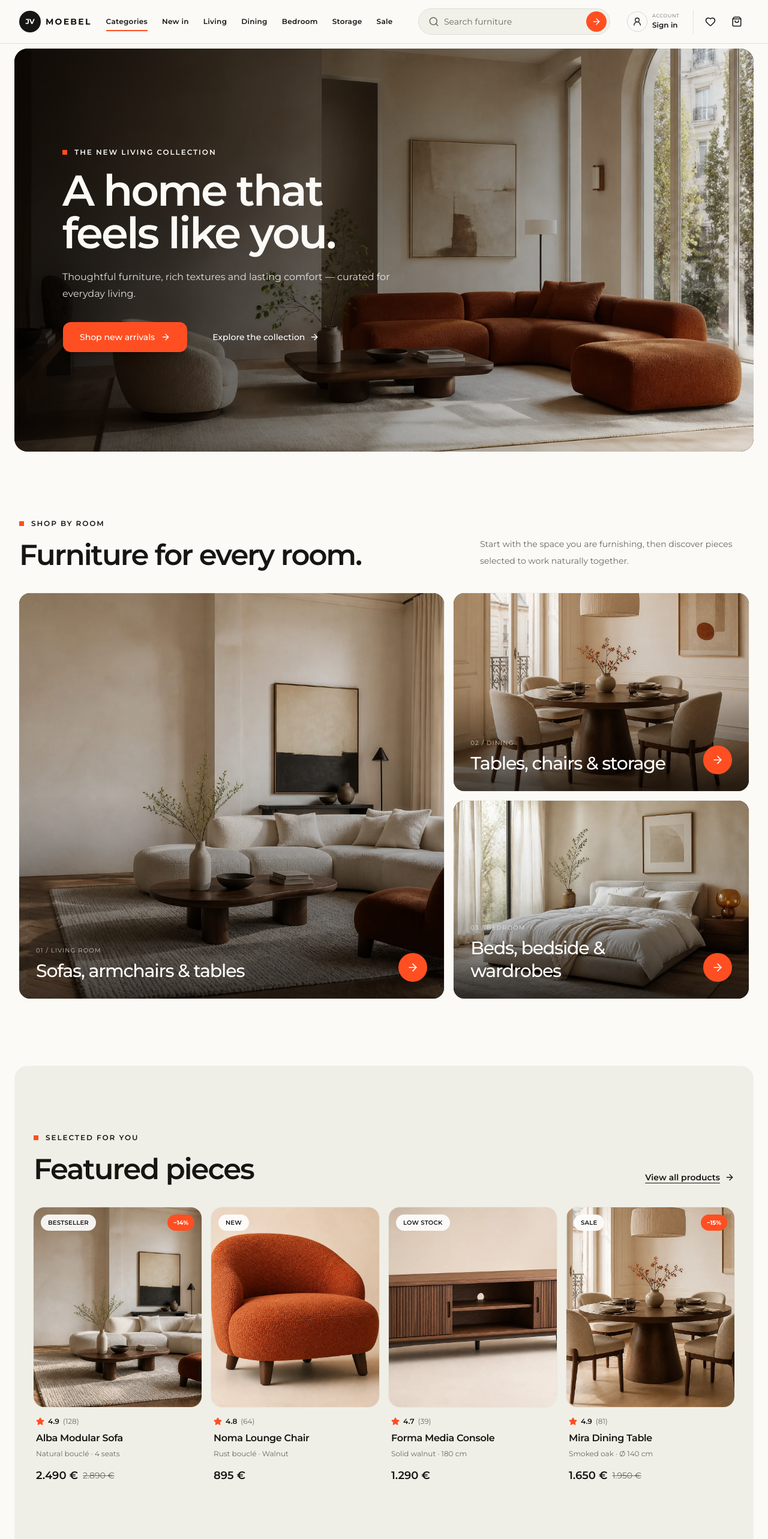
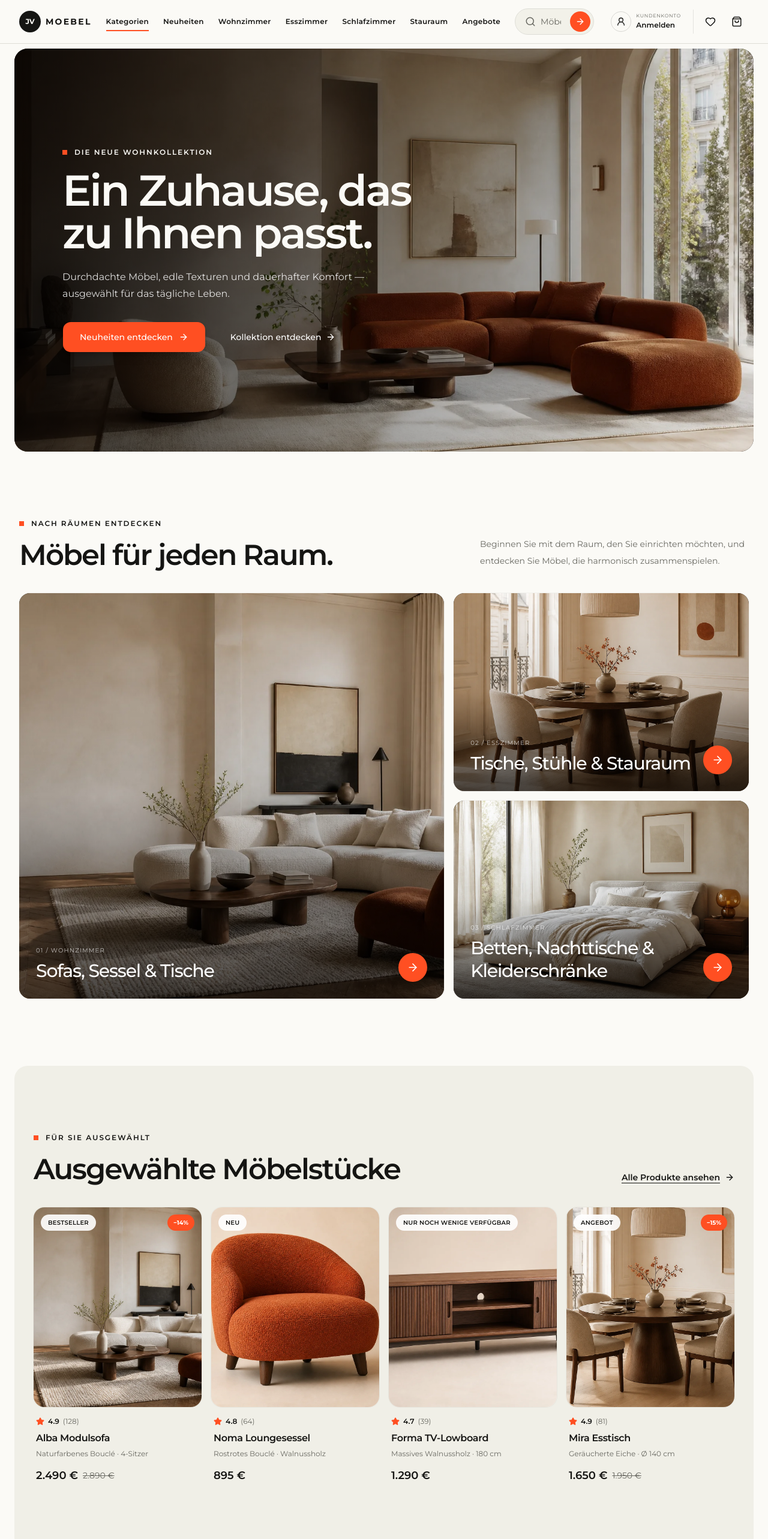
Before and after one commit to AutomatonSoft/jvmoebel-shopware-front, a Next.js app: page / in a window 1280 px wide. Shown: the top 2566 px of the page at 60% size. Built offline with nearby package versions, Linux system fonts and the light colour scheme.

Commit message:
feat(home): localize homepage to German

```diff
--- a/src/app/layout.tsx
+++ b/src/app/layout.tsx
@@ -34,7 +34,7 @@ export default async function RootLayout({ children }: LayoutProps<"/">) {
     ]);
 
   return (
-    <html lang="en" className={`${montserrat.variable} h-full antialiased`}>
+    <html lang="de" className={`${montserrat.variable} h-full antialiased`}>
       <body className="flex min-h-full flex-col">
         <StoreHeader branding={branding} navigation={navigation} />
         {children}
--- a/src/features/cms/fixtures/home-page.ts
+++ b/src/features/cms/fixtures/home-page.ts
@@ -27,21 +27,21 @@ export const homeCmsPageMock = {
               slot: "content",
               type: "jv-hero",
               data: {
-                eyebrow: "The new living collection",
-                title: "A home that feels like you.",
+                eyebrow: "Die neue Wohnkollektion",
+                title: "Ein Zuhause, das zu Ihnen passt.",
                 description:
-                  "Thoughtful furniture, rich textures and lasting comfort — curated for everyday living.",
+                  "Durchdachte Möbel, edle Texturen und dauerhafter Komfort — ausgewählt für das tägliche Leben.",
                 image: {
-                  alt: "Warm contemporary living room with an ivory sofa",
+                  alt: "Modernes, warm eingerichtetes Wohnzimmer mit elfenbeinfarbenem Sofa",
                   url: "/images/hero-editorial.webp",
                 },
                 primaryLink: {
-                  label: "Shop new arrivals",
+                  label: "Neuheiten entdecken",
                   size: "large",
                   url: "/new-in",
                 },
                 secondaryLink: {
-                  label: "Explore the collection",
+                  label: "Kollektion entdecken",
                   size: "medium",
                   url: "/living",
                 },
@@ -59,45 +59,45 @@ export const homeCmsPageMock = {
               slot: "content",
               type: "jv-room-grid",
               data: {
-                eyebrow: "Shop by room",
-                title: "Furniture for every room.",
+                eyebrow: "Nach Räumen entdecken",
+                title: "Möbel für jeden Raum.",
                 description:
-                  "Start with the space you are furnishing, then discover pieces selected to work naturally together.",
+                  "Beginnen Sie mit dem Raum, den Sie einrichten möchten, und entdecken Sie Möbel, die harmonisch zusammenspielen.",
                 rooms: {
                   livingRoom: {
                     featured: 1,
                     id: "living-room",
                     image: {
-                      alt: "Contemporary living room",
+                      alt: "Modern eingerichtetes Wohnzimmer",
                       url: "/images/hero-living.webp",
                     },
-                    label: "Living room",
+                    label: "Wohnzimmer",
                     position: 0,
-                    title: "Sofas, armchairs & tables",
+                    title: "Sofas, Sessel & Tische",
                     url: "/living",
                   },
                   diningRoom: {
                     featured: 0,
                     id: "dining-room",
                     image: {
-                      alt: "Warm walnut dining room",
+                      alt: "Warm eingerichtetes Esszimmer mit Walnussholz",
                       url: "/images/dining-room.webp",
                     },
-                    label: "Dining",
+                    label: "Esszimmer",
                     position: 1,
-                    title: "Tables, chairs & storage",
+                    title: "Tische, Stühle & Stauraum",
                     url: "/dining",
                   },
                   bedroom: {
                     featured: 0,
                     id: "bedroom",
                     image: {
-                      alt: "Quiet neutral bedroom",
+                      alt: "Ruhiges Schlafzimmer in neutralen Farben",
                       url: "/images/bedroom.webp",
                     },
-                    label: "Bedroom",
+                    label: "Schlafzimmer",
                     position: 2,
-                    title: "Beds, bedside & wardrobes",
+                    title: "Betten, Nachttische & Kleiderschränke",
                     url: "/bedroom",
                   },
                 },
@@ -116,7 +116,7 @@ export const homeCmsPageMock = {
               type: "jv-product-grid",
               data: {
                 currency: "EUR",
-                eyebrow: "Selected for you",
+                eyebrow: "Für Sie ausgewählt",
                 locale: "de-DE",
                 products: {
                   alba: {
@@ -129,7 +129,7 @@ export const homeCmsPageMock = {
                     },
                     cover: {
                       media: {
-                        alt: "Alba modular sofa in a warm living room",
+                        alt: "Alba Modulsofa in einem warm eingerichteten Wohnzimmer",
                         url: "/images/hero-living.webp",
                       },
                     },
@@ -138,19 +138,19 @@ export const homeCmsPageMock = {
                     ratingAverage: 4.9,
                     reviewCount: 128,
                     translated: {
-                      description: "Natural bouclé · 4 seats",
-                      name: "Alba Modular Sofa",
+                      description: "Naturfarbenes Bouclé · 4-Sitzer",
+                      name: "Alba Modulsofa",
                     },
                     url: "/product/alba",
                   },
                   noma: {
-                    badge: "New",
+                    badge: "Neu",
                     calculatedPrice: {
                       unitPrice: 895,
                     },
                     cover: {
                       media: {
-                        alt: "Noma rust lounge chair",
+                        alt: "Noma Loungesessel in Rostrot",
                         url: "/images/lounge-chair.webp",
                       },
                     },
@@ -159,19 +159,19 @@ export const homeCmsPageMock = {
                     ratingAverage: 4.8,
                     reviewCount: 64,
                     translated: {
-                      description: "Rust bouclé · Walnut",
-                      name: "Noma Lounge Chair",
+                      description: "Rostrotes Bouclé · Walnussholz",
+                      name: "Noma Loungesessel",
                     },
                     url: "/product/noma",
                   },
                   forma: {
-                    badge: "Low stock",
+                    badge: "Nur noch wenige verfügbar",
                     calculatedPrice: {
                       unitPrice: 1290,
                     },
                     cover: {
                       media: {
-                        alt: "Forma solid walnut media console",
+                        alt: "Forma TV-Lowboard aus massivem Walnussholz",
                         url: "/images/media-console.webp",
                       },
                     },
@@ -180,13 +180,13 @@ export const homeCmsPageMock = {
                     ratingAverage: 4.7,
                     reviewCount: 39,
                     translated: {
-                      description: "Solid walnut · 180 cm",
-                      name: "Forma Media Console",
+                      description: "Massives Walnussholz · 180 cm",
+                      name: "Forma TV-Lowboard",
                     },
                     url: "/product/forma",
                   },
                   mira: {
-                    badge: "Sale",
+                    badge: "Angebot",
                     calculatedPrice: {
                       listPrice: {
                         price: 1950,
@@ -195,7 +195,7 @@ export const homeCmsPageMock = {
                     },
                     cover: {
                       media: {
-                        alt: "Mira table in a warm walnut dining room",
+                        alt: "Mira Tisch in einem warm eingerichteten Esszimmer",
                         url: "/images/dining-room.webp",
                       },
                     },
@@ -204,15 +204,15 @@ export const homeCmsPageMock = {
                     ratingAverage: 4.9,
                     reviewCount: 81,
                     translated: {
-                      description: "Smoked oak · Ø 140 cm",
-                      name: "Mira Dining Table",
+                      description: "Geräucherte Eiche · Ø 140 cm",
+                      name: "Mira Esstisch",
                     },
                     url: "/product/mira",
                   },
                 },
-                title: "Featured pieces",
+                title: "Ausgewählte Möbelstücke",
                 viewAll: {
-                  label: "View all products",
+                  label: "Alle Produkte ansehen",
                   url: "/shop",
                 },
               },
@@ -229,17 +229,19 @@ export const homeCmsPageMock = {
               slot: "content",
               type: "jv-newsletter",
               data: {
-                buttonLabel: "Join us",
+                buttonLabel: "Anmelden",
                 buttonSize: "large",
                 description:
-                  "Room guides, material care and first access to new pieces. No daily emails.",
-                errorMessage: "Subscription failed. Please try again.",
-                eyebrow: "The good-room letter",
-                invalidEmailMessage: "Enter a valid email address.",
-                placeholder: "Your email address",
+                  "Einrichtungstipps, Materialpflege und früher Zugang zu neuen Möbelstücken. Keine täglichen E-Mails.",
+                errorMessage:
+                  "Die Anmeldung ist fehlgeschlagen. Bitte versuchen Sie es erneut.",
+                eyebrow: "Der Newsletter für schönes Wohnen",
+                invalidEmailMessage:
+                  "Bitte geben Sie eine gültige E-Mail-Adresse ein.",
+                placeholder: "Ihre E-Mail-Adresse",
                 storefrontUrl: "http://localhost:3000",
-                successMessage: "You're on the list. Welcome home.",
-                title: "Useful ideas, occasionally.",
+                successMessage: "Sie sind dabei. Willkommen zu Hause.",
+                title: "Gute Ideen, gelegentlich.",
               },
             },
           ],
--- a/src/features/storefront-shell/components/category-menu.tsx
+++ b/src/features/storefront-shell/components/category-menu.tsx
@@ -15,7 +15,7 @@ export type CategoryMenuProps = {
 };
 
 function getChildrenLabel(count: number) {
-  return `${count} ${count === 1 ? "subcategory" : "subcategories"}`;
+  return `${count} ${count === 1 ? "Unterkategorie" : "Unterkategorien"}`;
 }
 
 function CategoryItemContent({ item }: { item: StoreNavigationItem }) {
@@ -30,7 +30,7 @@ function CategoryItemContent({ item }: { item: StoreNavigationItem }) {
         <span className="mt-1 block text-xs font-normal text-muted-foreground">
           {hasChildren
             ? getChildrenLabel(item.children.length)
-            : "Open category"}
+            : "Kategorie öffnen"}
         </span>
       </span>
       {hasChildren ? (
@@ -101,11 +101,11 @@ export function CategoryMenu({ navigation }: CategoryMenuProps) {
       }}
     >
       <Dialog.Trigger
-        aria-label="Open categories"
+        aria-label="Kategorien öffnen"
         className="relative flex h-18 shrink-0 cursor-pointer items-center gap-2 bg-transparent px-0 text-xs font-semibold tracking-wide transition-colors after:absolute after:inset-x-0 after:bottom-5 after:hidden after:h-0.5 after:bg-primary hover:text-primary focus-visible:ring-2 focus-visible:ring-primary focus-visible:ring-offset-4 focus-visible:outline-none lg:py-7 lg:after:block"
       >
         <Menu className="size-5 lg:hidden" aria-hidden="true" />
-        <span className="hidden lg:inline">Categories</span>
+        <span className="hidden lg:inline">Kategorien</span>
       </Dialog.Trigger>
 
       <Dialog.Portal>
@@ -116,7 +116,7 @@ export function CategoryMenu({ navigation }: CategoryMenuProps) {
               <div className="flex min-w-0 items-start gap-2 sm:gap-3">
                 {currentCategory && (
                   <Button
-                    aria-label="Back to previous categories"
+                    aria-label="Zurück zu den vorherigen Kategorien"
                     className="mt-0.5 rounded-full"
                     onClick={goBack}
                     size="icon-lg"
@@ -128,18 +128,18 @@ export function CategoryMenu({ navigation }: CategoryMenuProps) {
                 )}
                 <div className="min-w-0">
                   <Dialog.Title className="truncate text-xl font-semibold tracking-tight sm:text-2xl">
-                    {currentCategory?.label ?? "All categories"}
+                    {currentCategory?.label ?? "Alle Kategorien"}
                   </Dialog.Title>
                   <Dialog.Description className="mt-1 text-sm text-muted-foreground">
                     {currentCategory
                       ? getChildrenLabel(currentItems.length)
-                      : "Choose a collection to explore its subcategories."}
+                      : "Wählen Sie eine Kollektion, um ihre Unterkategorien zu entdecken."}
                   </Dialog.Description>
                 </div>
               </div>
 
               <Dialog.Close
-                aria-label="Close categories"
+                aria-label="Kategorien schließen"
                 render={
                   <Button
                     className="shrink-0 rounded-full"
@@ -155,7 +155,7 @@ export function CategoryMenu({ navigation }: CategoryMenuProps) {
 
             <div className="min-h-0 overflow-y-auto px-4 py-4 sm:px-7 sm:py-6">
               <nav
-                aria-label="Category path"
+                aria-label="Kategoriepfad"
                 className="mb-4 flex flex-wrap items-center gap-1 text-xs text-muted-foreground sm:mb-5"
               >
                 <Button
@@ -165,7 +165,7 @@ export function CategoryMenu({ navigation }: CategoryMenuProps) {
                   type="button"
                   variant="ghost"
                 >
-                  All categories
+                  Alle Kategorien
                 </Button>
                 {categoryPath.map((item, index) => (
                   <span className="flex items-center gap-1" key={item.id}>
@@ -195,7 +195,7 @@ export function CategoryMenu({ navigation }: CategoryMenuProps) {
                   nativeButton={false}
                   render={<a href={currentCategory.href} />}
                 >
-                  <span>View all {currentCategory.label}</span>
+                  <span>Alle Artikel in {currentCategory.label} ansehen</span>
                   <ArrowRight
                     className="size-4.5 shrink-0"
                     aria-hidden="true"
--- a/src/features/storefront-shell/components/store-header.tsx
+++ b/src/features/storefront-shell/components/store-header.tsx
@@ -28,14 +28,14 @@ function StoreSearchForm({ className }: { className: string }) {
     >
       <Search className="mr-2 size-4.5 shrink-0 text-muted-foreground transition-colors group-focus-within/search:text-foreground" />
       <Input
-        aria-label="Search products"
+        aria-label="Produkte suchen"
         className="h-auto min-w-0 flex-1 rounded-none border-0 bg-transparent px-0 py-0 text-sm shadow-none focus-visible:border-0 focus-visible:ring-0"
         name="query"
-        placeholder="Search furniture"
+        placeholder="Möbel suchen"
         type="search"
       />
       <Button
-        aria-label="Submit search"
+        aria-label="Suche starten"
         className="shrink-0 rounded-full hover:bg-destructive motion-safe:hover:translate-x-px motion-safe:active:scale-90"
         size="icon-lg"
         type="submit"
@@ -57,7 +57,7 @@ export function StoreHeader({ branding, navigation }: StoreHeaderProps) {
         />
 
         {navigation.length > 0 && (
-          <nav className="flex items-center gap-6" aria-label="Main navigation">
+          <nav className="flex items-center gap-6" aria-label="Hauptnavigation">
             <CategoryMenu navigation={navigation} />
             {navigation.map((item) => (
               <a
@@ -77,14 +77,14 @@ export function StoreHeader({ branding, navigation }: StoreHeaderProps) {
           <summary className="flex size-10 cursor-pointer list-none items-center justify-center rounded-lg transition-colors hover:bg-muted motion-safe:transition-transform motion-safe:active:scale-95 [&::-webkit-details-marker]:hidden">
             <Search className="size-4.5 group-open:hidden" />
             <X className="hidden size-4.5 group-open:block" />
-            <span className="sr-only">Toggle search</span>
+            <span className="sr-only">Suche ein- oder ausblenden</span>
           </summary>
           <StoreSearchForm className="group/search absolute inset-x-3 top-[calc(100%+0.5rem)] z-10 flex h-14 shadow-xl motion-safe:animate-in motion-safe:fade-in motion-safe:slide-in-from-top-2 motion-safe:duration-200 sm:inset-x-8" />
         </details>
 
         <div className="flex items-center justify-end">
           <a
-            aria-label="Account"
+            aria-label="Kundenkonto"
             className="hidden min-h-10 items-center gap-2 rounded-full p-1 pr-3 transition-[background,transform,box-shadow] hover:bg-muted focus-visible:ring-2 focus-visible:ring-primary focus-visible:ring-offset-2 motion-safe:active:translate-y-px motion-safe:active:scale-[.975] xl:flex"
             href="/account"
           >
@@ -93,22 +93,22 @@ export function StoreHeader({ branding, navigation }: StoreHeaderProps) {
             </span>
             <span className="flex min-w-12 flex-col leading-none">
               <span className="mb-1 text-[0.5rem] tracking-[0.09em] text-muted-foreground uppercase">
-                Account
+                Kundenkonto
               </span>
-              <strong className="text-xs font-semibold">Sign in</strong>
+              <strong className="text-xs font-semibold">Anmelden</strong>
             </span>
           </a>
 
           <div className="flex items-center gap-1 sm:ml-2 sm:border-l sm:border-foreground/10 sm:pl-2">
             <a
-              aria-label="Wishlist"
+              aria-label="Wunschliste"
               className="hidden size-10 items-center justify-center rounded-full transition-[background,transform,box-shadow,color] hover:bg-muted hover:text-primary focus-visible:ring-2 focus-visible:ring-primary focus-visible:ring-offset-2 motion-safe:active:translate-y-px motion-safe:active:scale-90 sm:flex"
               href="/shop"
             >
               <Heart className="size-4.5" />
             </a>
             <a
-              aria-label="Shopping bag"
+              aria-label="Warenkorb"
               className="flex size-10 items-center justify-center rounded-full transition-[background,transform,box-shadow,color] hover:bg-muted hover:text-primary focus-visible:ring-2 focus-visible:ring-primary focus-visible:ring-offset-2 motion-safe:active:translate-y-px motion-safe:active:scale-90"
               href="/cart"
             >
--- a/src/features/storefront-shell/components/store-logo.tsx
+++ b/src/features/storefront-shell/components/store-logo.tsx
@@ -12,7 +12,7 @@ export type StoreLogoProps = {
 export function StoreLogo({ branding, className, variant }: StoreLogoProps) {
   return (
     <Link
-      aria-label={`${branding.name} home`}
+      aria-label={`${branding.name} Startseite`}
       className={cn("inline-flex items-center gap-2", className)}
       href="/"
     >
--- a/src/features/storefront-shell/fixtures/navigation.ts
+++ b/src/features/storefront-shell/fixtures/navigation.ts
@@ -3,13 +3,13 @@ import type { StoreNavigationItem } from "@/features/storefront-shell/model/navi
 export const mainNavigationMock = [
   {
     id: "new-in",
-    label: "New in",
+    label: "Neuheiten",
     href: "/new-in",
     children: [],
   },
   {
     id: "living",
-    label: "Living",
+    label: "Wohnzimmer",
     href: "/living",
     children: [
       {
@@ -20,7 +20,7 @@ export const mainNavigationMock = [
       },
       {
         id: "armchairs",
-        label: "Armchairs",
+        label: "Sessel",
         href: "/living/armchairs",
         children: [],
       },
@@ -28,25 +28,25 @@ export const mainNavigationMock = [
   },
   {
     id: "dining",
-    label: "Dining",
+    label: "Esszimmer",
     href: "/dining",
     children: [],
   },
   {
     id: "bedroom",
-    label: "Bedroom",
+    label: "Schlafzimmer",
     href: "/bedroom",
     children: [],
   },
   {
     id: "storage",
-    label: "Storage",
+    label: "Stauraum",
     href: "/storage",
     children: [],
   },
   {
     id: "sale",
-    label: "Sale",
+    label: "Angebote",
     href: "/sale",
     children: [],
   },
```
